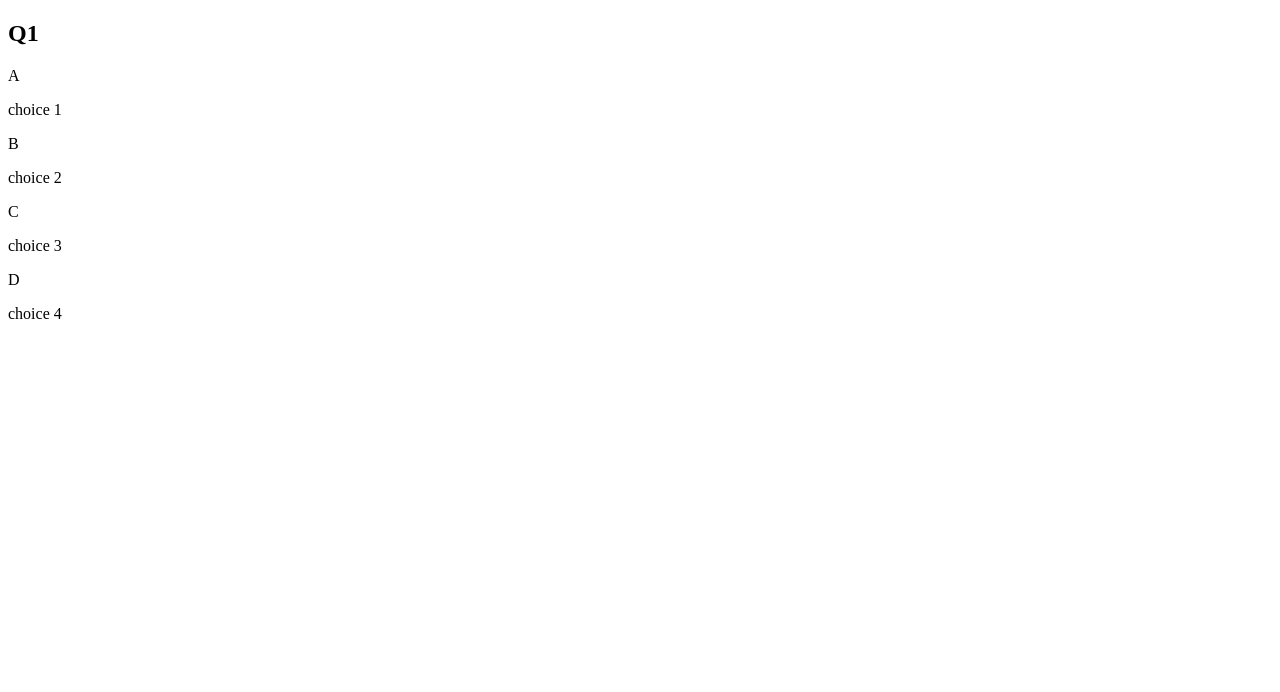
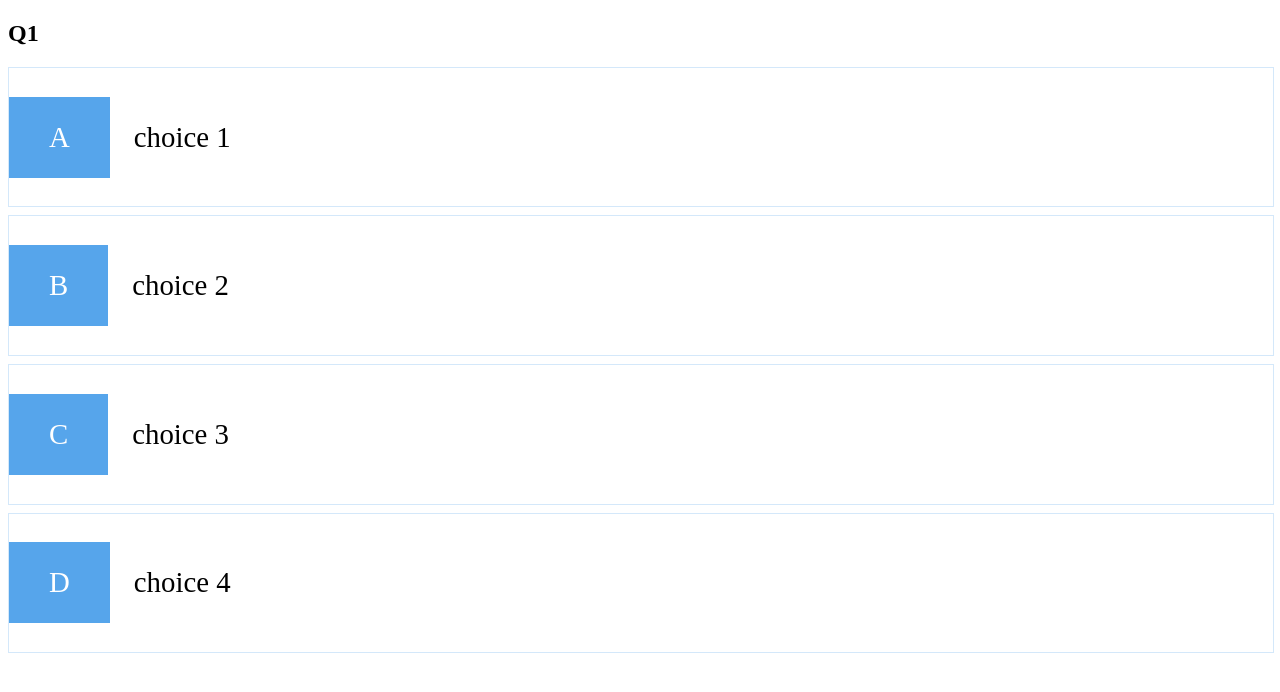
Before and after one commit to TheFoolsMaster/WebQuiz, a plain HTML site: page main.html in a window 1280 px wide. Drawn offline with Linux system fonts and the light colour scheme.

Commit message:
style for questions

```diff
--- a/main.html
+++ b/main.html
@@ -6,8 +6,10 @@
     <meta name="viewport" content="width=device-width, initial-scale=1.0">
     <title>Quiz Game Page</title>
     <link rel="stylesheet" href="style.css">
+    <link rel="stylesheet" href="home.css">
 </head>
 <body>
+    <script src="main.js"></script>
     <div class="question-container">
         <h2 id="question">Q1</h2>
         <div class="choice-container">
--- a/style.css
+++ b/style.css
@@ -0,0 +1,26 @@
+.choice-container {
+    display: flex;
+    margin-bottom: 0.5rem;
+    width: 100%;
+    font-size: 1.8rem;
+    border: 0.1rem solid rgb(86, 165, 235, 0.25);
+    background-color: white;
+  }
+
+  .choice-container:hover {
+    cursor: pointer;
+    box-shadow: 0 0.4rem 1.4rem 0 rgba(86, 185, 235, 0.5);
+    transform: translateY(-0.1rem);
+    transition: transform 150ms;
+  }
+
+  .choice-letter {
+    padding: 1.5rem 2.5rem;
+    background-color: #56a5eb;
+    color: white;
+  }
+
+  .choice-text {
+    padding: 1.5rem;
+    width: 100%;
+  }
```
Also changed, not shown: main.js (added).
